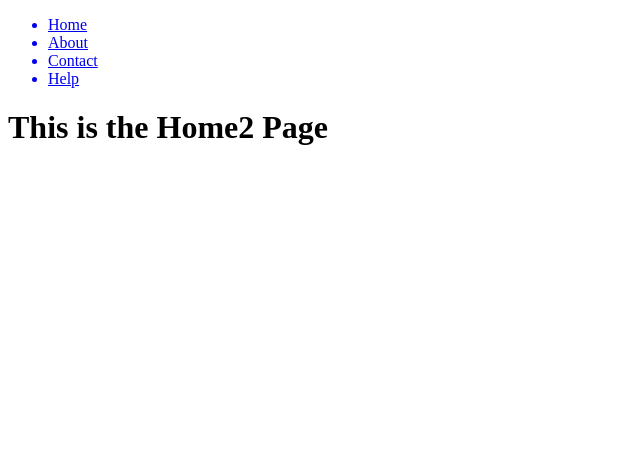
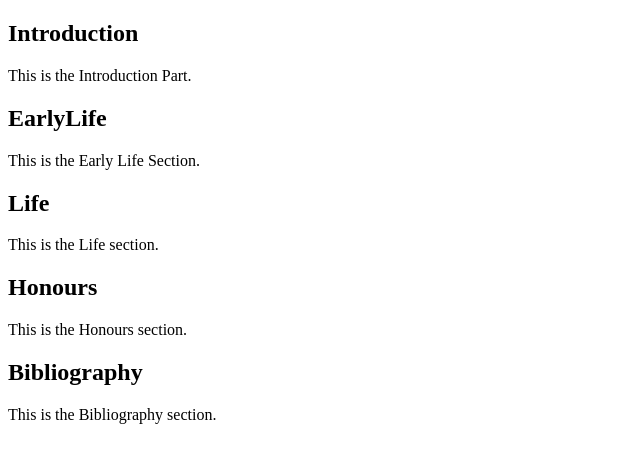
Before and after one commit to laresamdeola/ReactPractise, a React (Create React App) app: page / in a window 1280 px wide. Shown: the top 462 px of the page, without its empty margins (0-640 px from the left). Built offline with nearby package versions, Linux system fonts and the light colour scheme.

Commit message:
component, jsx rules and nested components.

```diff
--- /dev/null
+++ b/src/components/lessons2/c-nestedcomponents.jsx
@@ -0,0 +1,55 @@
+import React from "react";
+
+const Biography = () => {
+  // Introduction
+  // Early Life
+  // Life
+  // Honours
+  // Bibliography
+
+  const Structure = (content, functionName) => {
+    return (
+      <div>
+        <h2>{functionName.name}</h2>
+        <p>{content}</p>
+      </div>
+    );
+  };
+
+  const Introduction = () => {
+    let introText = "This is the Introduction Part.";
+    return Structure(introText, Introduction);
+  };
+
+  const EarlyLife = () => {
+    let earlyLifeText = "This is the Early Life Section.";
+    return Structure(earlyLifeText, EarlyLife);
+  };
+
+  const Life = () => {
+    let lifeText = "This is the Life section.";
+    return Structure(lifeText, Life);
+  };
+
+  const Honours = () => {
+    let honoursText = "This is the Honours section.";
+    return Structure(honoursText, Honours);
+  };
+
+  const Bibliography = () => {
+    let bibliographyText = "This is the Bibliography section.";
+    return Structure(bibliographyText, Bibliography);
+  };
+
+  return (
+    <>
+      <Introduction />
+      <EarlyLife />
+      <Life />
+      <Honours />
+      <Bibliography />
+    </>
+  );
+};
+
+export { Biography };
--- a/src/index.js
+++ b/src/index.js
@@ -1,8 +1,8 @@
 import React from "react";
 import { createRoot } from "react-dom/client";
-import { ReactRouter2 } from "./lessons/reactrouter2";
+import { Biography } from "./components/lessons2/c-nestedcomponents";
 
 const rootElement = document.getElementById("root");
 const root = createRoot(rootElement);
 
-root.render(<ReactRouter2 />);
+root.render(<Biography />);
```
Also changed, not shown: src/components/lessons2/a-component.jsx (added, +25 -0 lines), src/components/lessons2/b-jsxrules.jsx (added, +7 -0 lines), src/components/lessons2/d-cssbasics.jsx (added), src/components/lessons2/e-jsxcss.jsx (added), src/components/lessons2/f-jsxjavascript.jsx (added), src/components/lessons2/g-props.jsx (added), src/components/lessons2/h-propsdestructuring.jsx (added), src/components/lessons2/i-propschildren.jsx (added), src/components/lessons2/j-simplelist.jsx (added).
